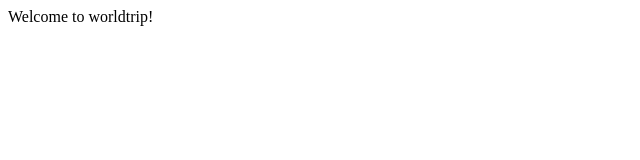
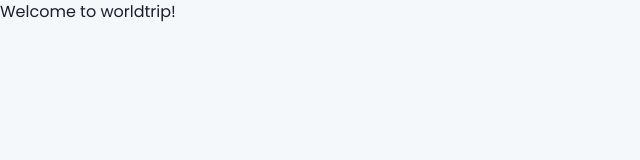
Before and after one commit to die-goncalves/ignite-reactjs-modulo04-desafio01-worldtrip, a Next.js app: page / in a window 1280 px wide. Shown: the top 160 px of the page, without its empty margins (0-640 px from the left). Built offline with nearby package versions, Linux system fonts and the light colour scheme.

Commit message:
Configure global fonts and styles

```diff
--- a/pages/_app.tsx
+++ /dev/null
@@ -1,5 +0,0 @@
-function MyApp({ Component, pageProps }) {
-  return <Component {...pageProps} />
-}
-
-export default MyApp
--- /dev/null
+++ b/src/pages/_app.tsx
@@ -0,0 +1,12 @@
+import { ChakraProvider } from '@chakra-ui/react'
+import { theme } from '../styles/theme'
+
+function MyApp({ Component, pageProps }) {
+  return (
+    <ChakraProvider theme={theme}>
+      <Component {...pageProps} />
+    </ChakraProvider>
+  )
+}
+
+export default MyApp
--- /dev/null
+++ b/src/pages/_document.tsx
@@ -0,0 +1,18 @@
+import Document, { Head, Html, Main, NextScript } from 'next/document'
+
+export default class MyDocument extends Document {
+  render() {
+    return (
+      <Html>
+        <Head>
+          <link rel="preconnect" href="https://fonts.gstatic.com" />
+          <link href="https://fonts.googleapis.com/css2?family=Barlow:wght@500;600&family=Poppins:wght@400;500;600;700&display=swap" rel="stylesheet" />
+        </Head>
+        <body>
+          <Main />
+          <NextScript />
+        </body>
+      </Html>
+    );
+  }
+}
--- /dev/null
+++ b/src/styles/theme.ts
@@ -0,0 +1,26 @@
+import { extendTheme } from '@chakra-ui/react'
+
+export const theme = extendTheme({
+  colors: {
+    brand: {
+      "orange": "#FFBA08",
+      "half-orange": "rgba(255, 186, 8, 0.5)",
+      "dark-head-text": "#47585B",
+      "dark-info": "#999999",
+      "dark-half-info": "rgba(153, 153, 153, 0.5)",
+      "light-head-text": "#DADADA",
+      "light-info": "#F5F8FA",
+    },
+  },
+  fonts: {
+    heading: 'Poppins',
+    body: 'Poppins',
+  },
+  styles: {
+    global: {
+      body: {
+        bg: 'brand.light-info',
+      }
+    }
+  }
+})
```
Also changed, not shown: src/pages/index.tsx (renamed from pages/index.tsx).
